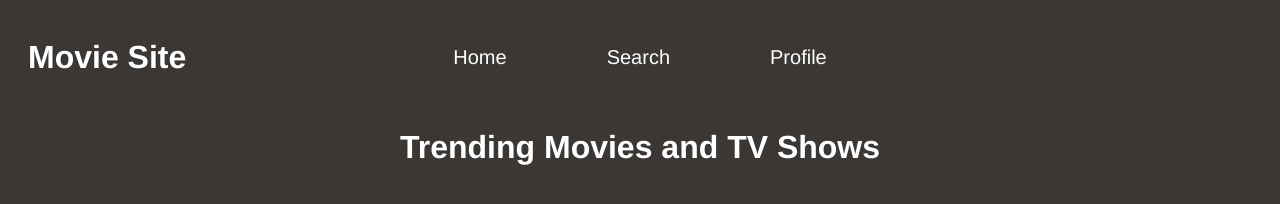
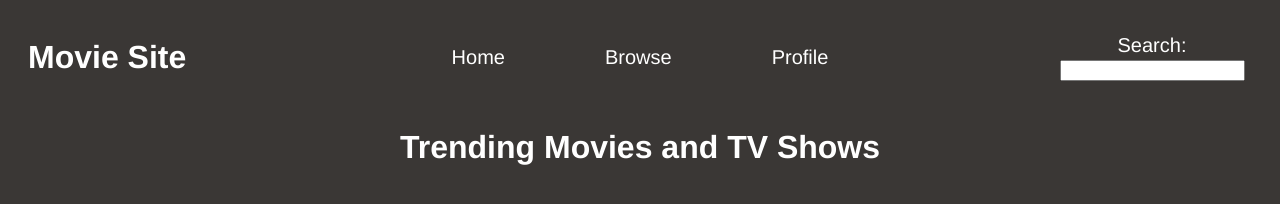
Before and after one commit to MO5E2/MovieWebsite, a plain HTML site: page pages/search.html in a window 1280 px wide. Drawn offline with Linux system fonts and the light colour scheme.

Commit message:
Start of search function

```diff
--- a/pages/search.html
+++ b/pages/search.html
@@ -21,7 +21,7 @@
                 </a>
                 <li class="dropdown">
                     <a href="search.html" style="text-decoration:none;color:white">
-                        Search
+                        Browse
                     </a>
                     <div class="dropdown-menu">
                         <a href="#">
@@ -50,6 +50,10 @@
                 </li>
             </ul>
         </nav>
+        <div class="search">
+            <label>Search:</label>
+            <input type="text" id="search-item">
+        </div>
     </header>
     <!--END OF NAVIGATION BAR-->
 
--- a/search/search.js
+++ b/search/search.js
@@ -1,6 +1,9 @@
 /*defines method and provides api key within the fetch() function*/
 
   /*paste api above*/
+
+const apiUrl = `https://api.themoviedb.org/3/trending/all/week?`;
+const moviesContainer = document.getElementById("trending-movies");
 
   async function fetchMovies() {
     try {
--- a/styles/home.css
+++ b/styles/home.css
@@ -16,6 +16,11 @@ body{
 }
 .logo:hover{
     cursor:pointer;
+}
+.search{
+    position:absolute;
+    left:80%;
+    font-size:20px;
 }
 .nav-links {
     position:absolute;
--- a/styles/search.css
+++ b/styles/search.css
@@ -17,6 +17,11 @@ body{
 }
 .logo:hover{
     cursor:pointer;
+}
+.search{
+    position:absolute;
+    left:80%;
+    font-size:20px;
 }
 .nav-links {
     position:absolute;
```
Also changed, not shown: pages/home.html (+6 -1 lines), search/home.js (+39 -2 lines).
